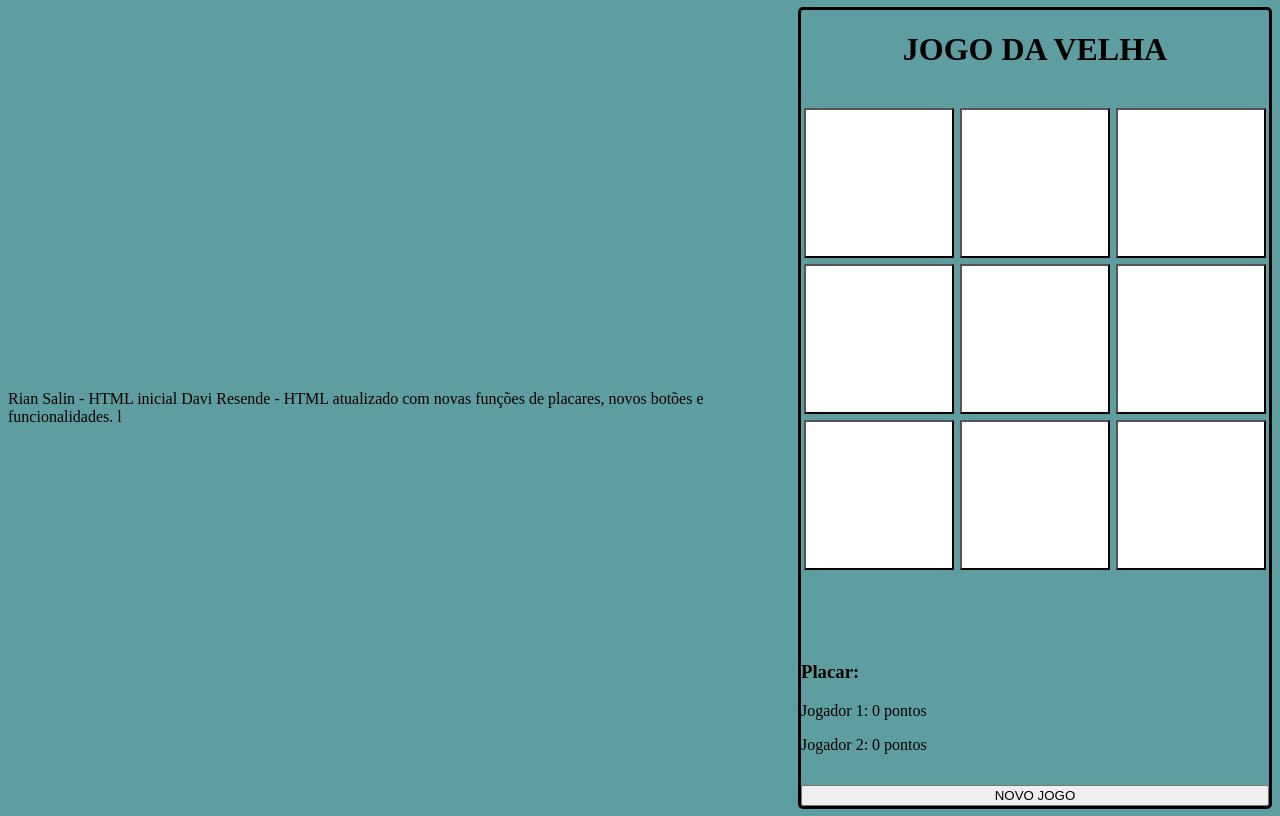
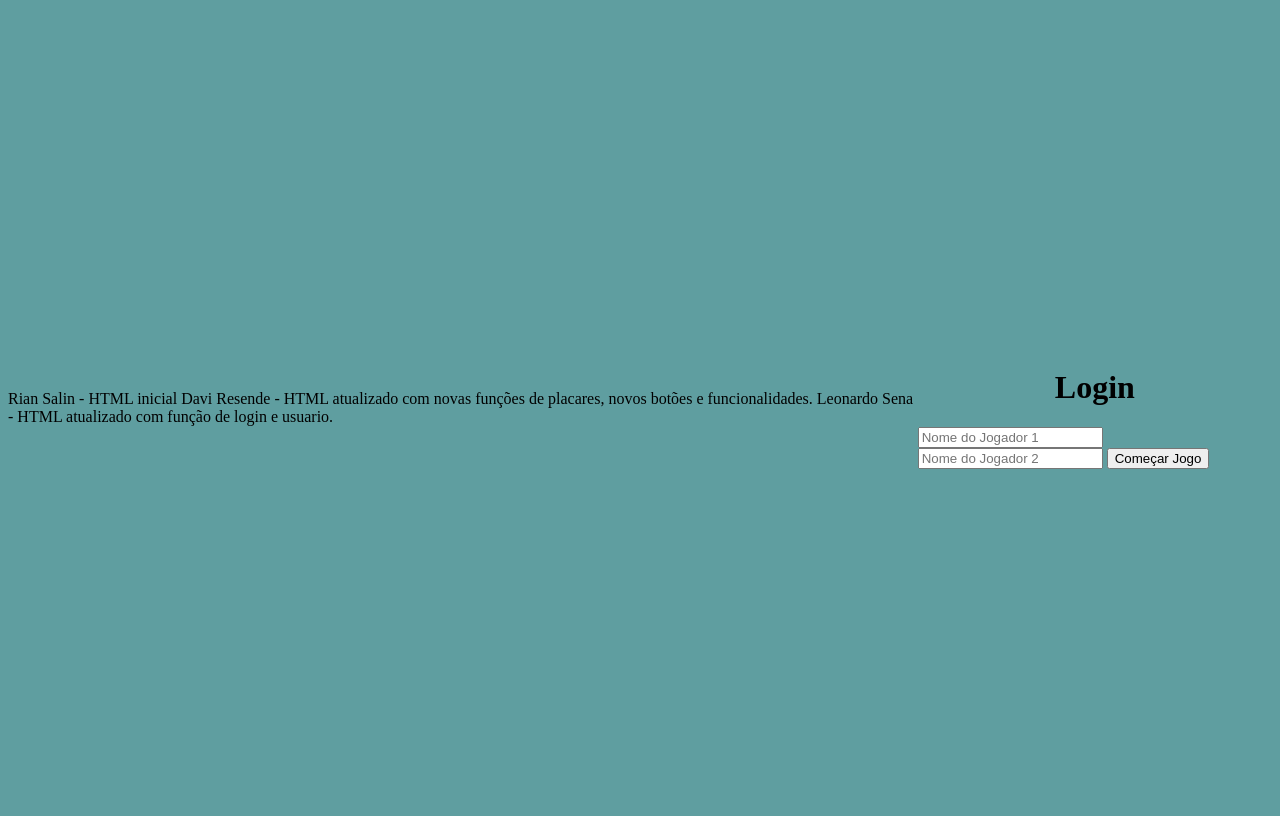
Before and after one commit to daviresende2/JOGO-DA-VELHA, a plain HTML site: page index.html in a window 1280 px wide. Drawn offline with Linux system fonts and the light colour scheme.

Commit message:
Update index.html

```diff
--- a/index.html
+++ b/index.html
@@ -1,17 +1,24 @@
 Rian Salin - HTML inicial
 Davi Resende - HTML atualizado com novas funções de placares, novos botões e funcionalidades.
-l
+Leonardo Sena - HTML atualizado com função de login e usuario.
+
 <!DOCTYPE html>
 <html lang="pt-BR">
   <head>
-    <meta charset="UTF-8">
-    <meta name="viewport" content="width=device-width, initial-scale=1.0">
+    <meta charset="UTF-8" />
+    <meta name="viewport" content="width=device-width, initial-scale=1.0" />
     <title>Jogo da Velha</title>
-    <link rel="stylesheet" href="./styles.css">
+    <link rel="stylesheet" href="./styles.css" />
   </head>
   <body>
+    <div id="loginContainer">
+      <h1>Login</h1>
+      <input type="text" id="player1Input" placeholder="Nome do Jogador 1" />
+      <input type="text" id="player2Input" placeholder="Nome do Jogador 2" />
+      <button id="startGameBtn">Começar Jogo</button>
+    </div>
 
-    <main>
+    <main style="display: none">
       <h1>JOGO DA VELHA</h1>
 
       <div class="game">
@@ -29,8 +36,14 @@ l
 
       <div class="placar">
         <h3>Placar:</h3>
-            <p><span id="jogador1Nome">Jogador 1</span>: <span id="jogador1Pontos">0</span> pontos</p>
-            <p><span id="jogador2Nome">Jogador 2</span>: <span id="jogador2Pontos">0</span> pontos</p>
+        <p>
+          <span id="jogador1Nome">Jogador 1</span>:
+          <span id="jogador1Pontos">0</span> pontos
+        </p>
+        <p>
+          <span id="jogador2Nome">Jogador 2</span>:
+          <span id="jogador2Pontos">0</span> pontos
+        </p>
       </div>
 
       <button id="novoJogoBtn">NOVO JOGO</button>
@@ -39,9 +52,3 @@ l
     <script src="./script.js"></script>
   </body>
 </html>
-
-  </main>
-
-    <script src="./script.js"></script>
-</body>
-</html>
```
Lines whose indentation alone changed are shown as unchanged.
